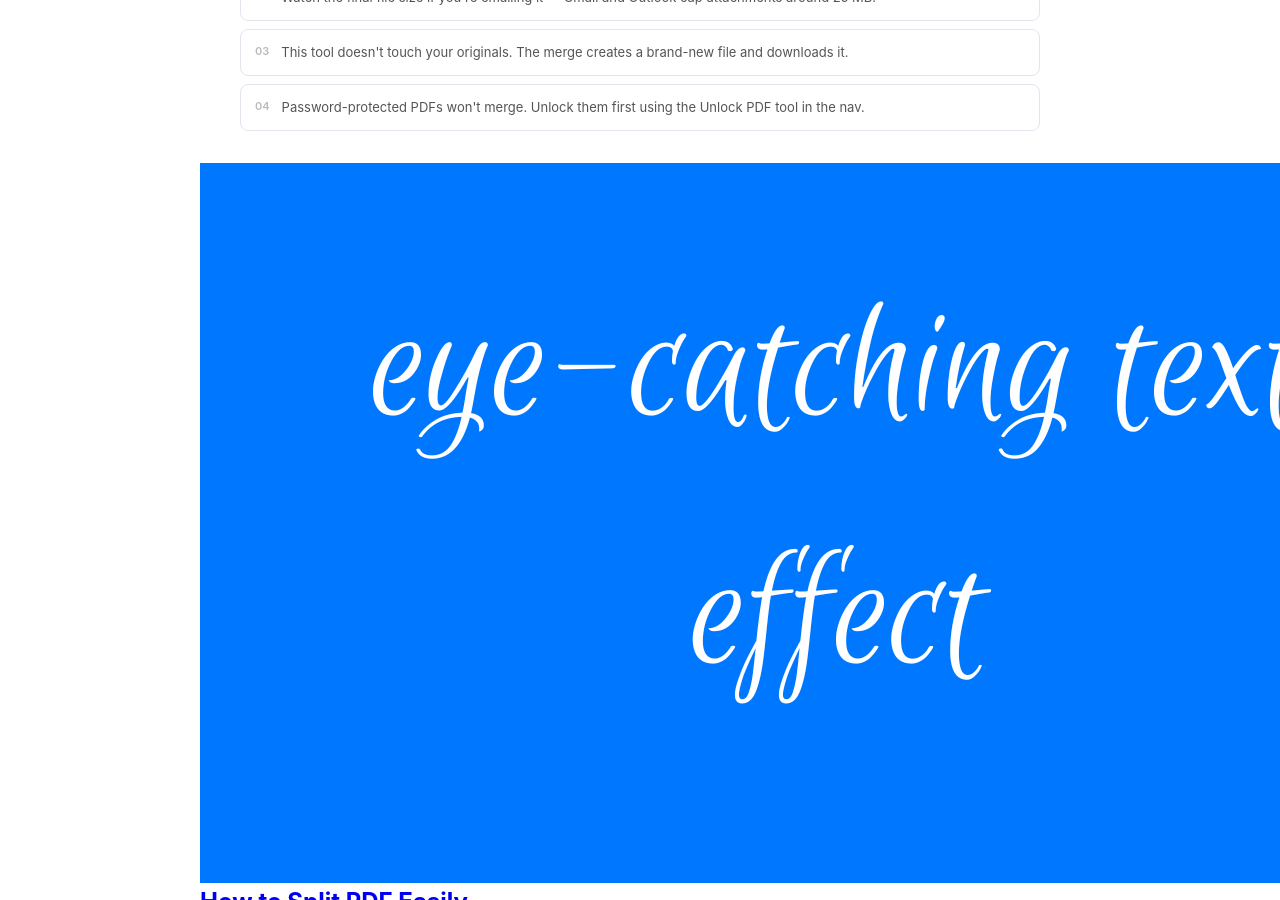
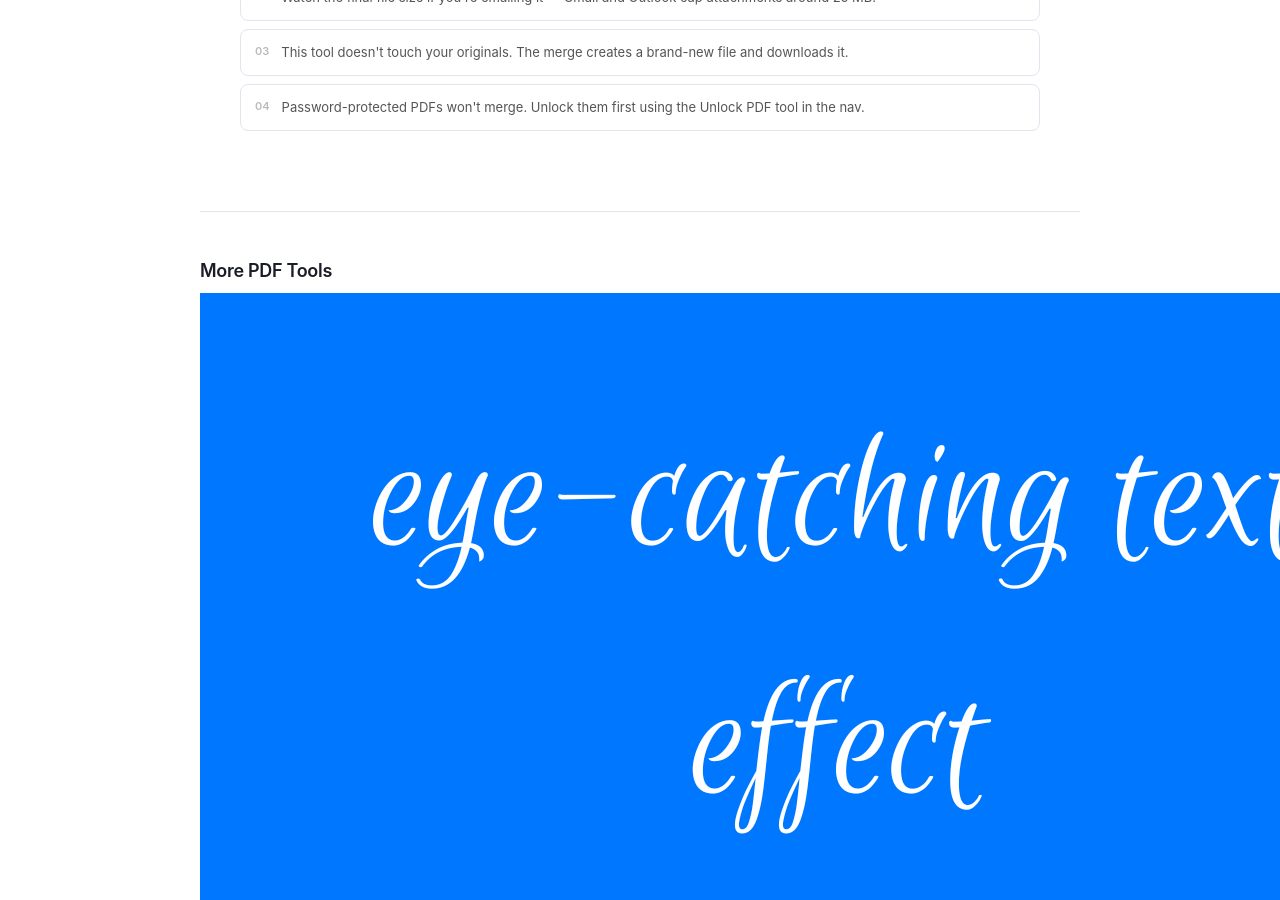
Before and after one commit to rforrupesh/pdf, a Jekyll site: the page built from index.html, in a window 1280 px wide and 900 px high, scrolled down 1352 px. Built offline with Jekyll 4.4.1, drawn with Linux system fonts in a browser that asks for light colours.

Commit message:
Update index.html

```diff
--- a/index.html
+++ b/index.html
@@ -790,13 +790,34 @@
 }
 </script>
 
-<div class="post-grid">
+<!-- ── RELATED BLOGS / TOOLS ── -->
+<hr class="divider">
+
+<h2 class="section-title">More PDF Tools</h2>
+
+<div class="relatedbloganywhere-grid">
   {% for post in site.posts limit:5 %}
-    <div class="post-card">
-      <a href="{{ post.url }}">
-        <img src="{{ post.thumbnail }}" alt="{{ post.title }}">
-        <h2>{{ post.title }}</h2>
-      </a>
+
+  <a href="{{ post.url }}" class="relatedbloganywhere-card">
+
+    <div class="relatedbloganywhere-thumb">
+      <img
+        src="{{ post.thumbnail | default:'/assets/default-tool.webp' }}"
+        alt="{{ post.title }}"
+        loading="lazy">
+
+      {% if post.category %}
+      <span class="relatedbloganywhere-category">
+        {{ post.category }}
+      </span>
+      {% endif %}
     </div>
+
+    <div class="relatedbloganywhere-content">
+      <h3>{{ post.title }}</h3>
+    </div>
+
+  </a>
+
   {% endfor %}
 </div>
```
